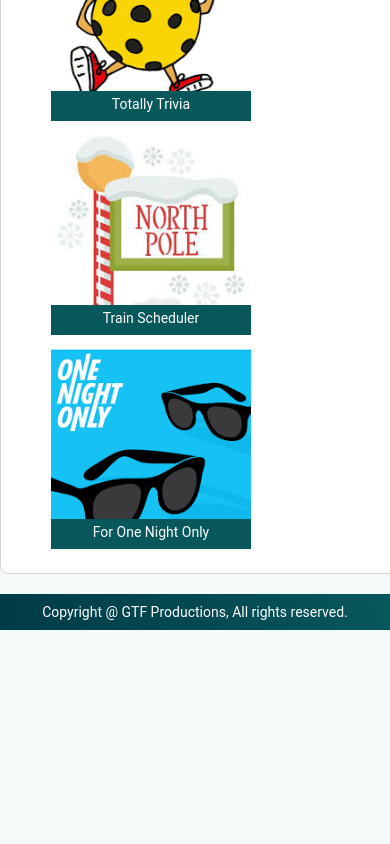
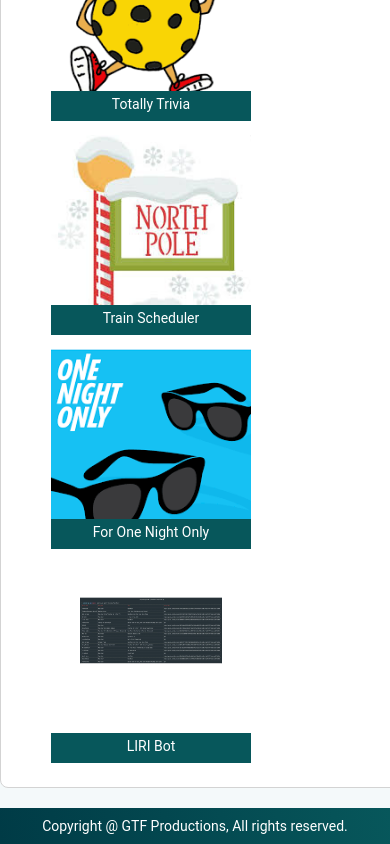
Before and after one commit to Bhearre/Responsive-Portfolio, a plain HTML site: page portfolio.html in a window 390 px wide. Shown: the part 982-1826 px from the top of the page. Before the commit the page ends 1612 px from the top, so only its background shows below. Drawn offline with Linux system fonts and the light colour scheme.

Commit message:
Adding LIRI Bot to Responsive Portfolio

```diff
--- a/portfolio.html
+++ b/portfolio.html
@@ -65,6 +65,12 @@
                     <img class="image2" src="assets/images/onenightonly.png">
                 </a>
             </div>
+            <div class="box">
+                <div class="banner">LIRI Bot</div>
+                <a href="https://github.com/Bhearre/liri-node-app">
+                    <img class="image2" src="assets/images/LIRI Bot.001.jpeg">
+                </a>
+            </div>
         </div> <!-- closes container2 class -->
     </div> <!-- closes container1 class -->
     <footer>
```
Also changed, not shown: assets/images/LIRI Bot.001.jpeg (added), 2 other files.
